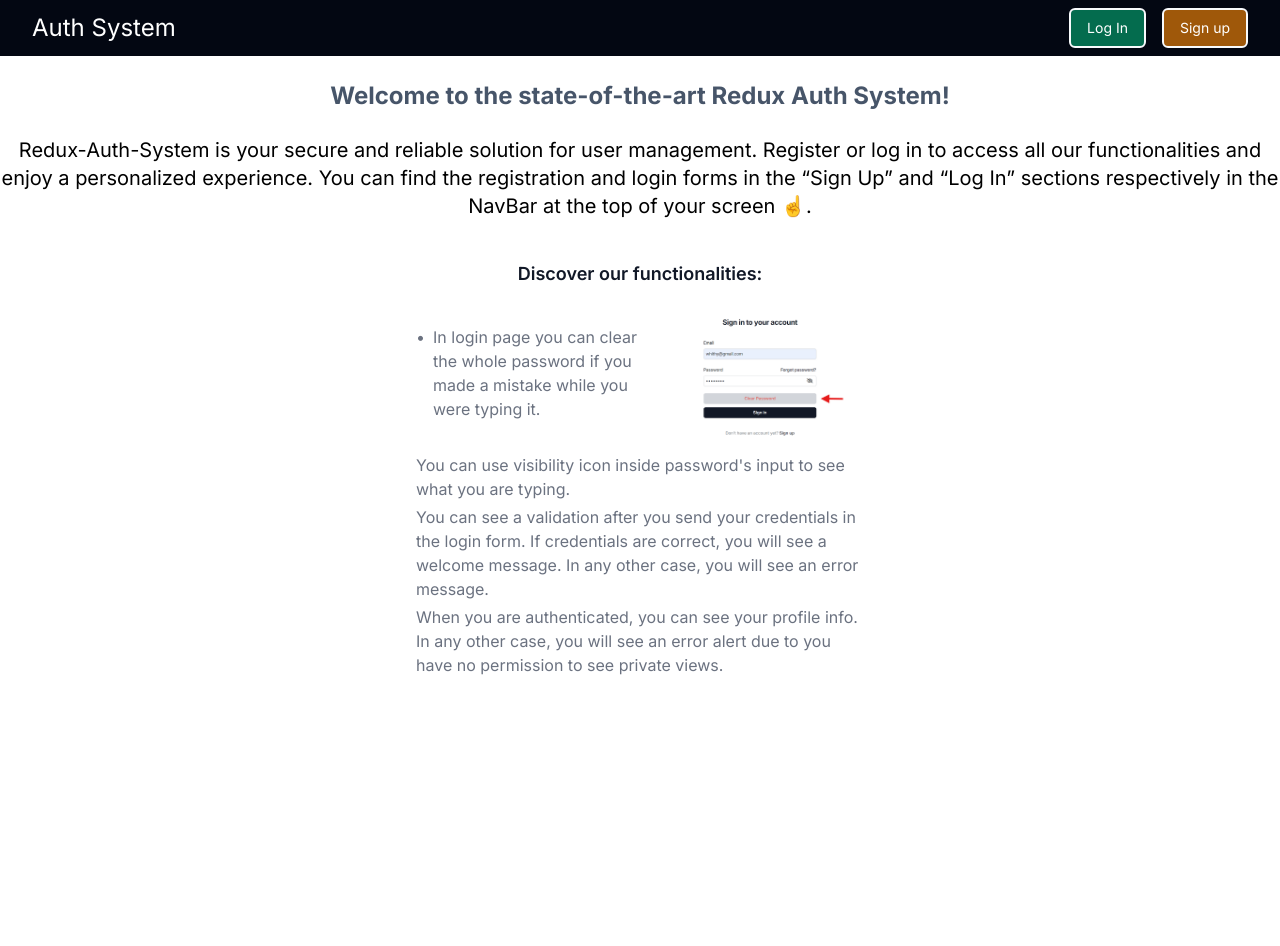
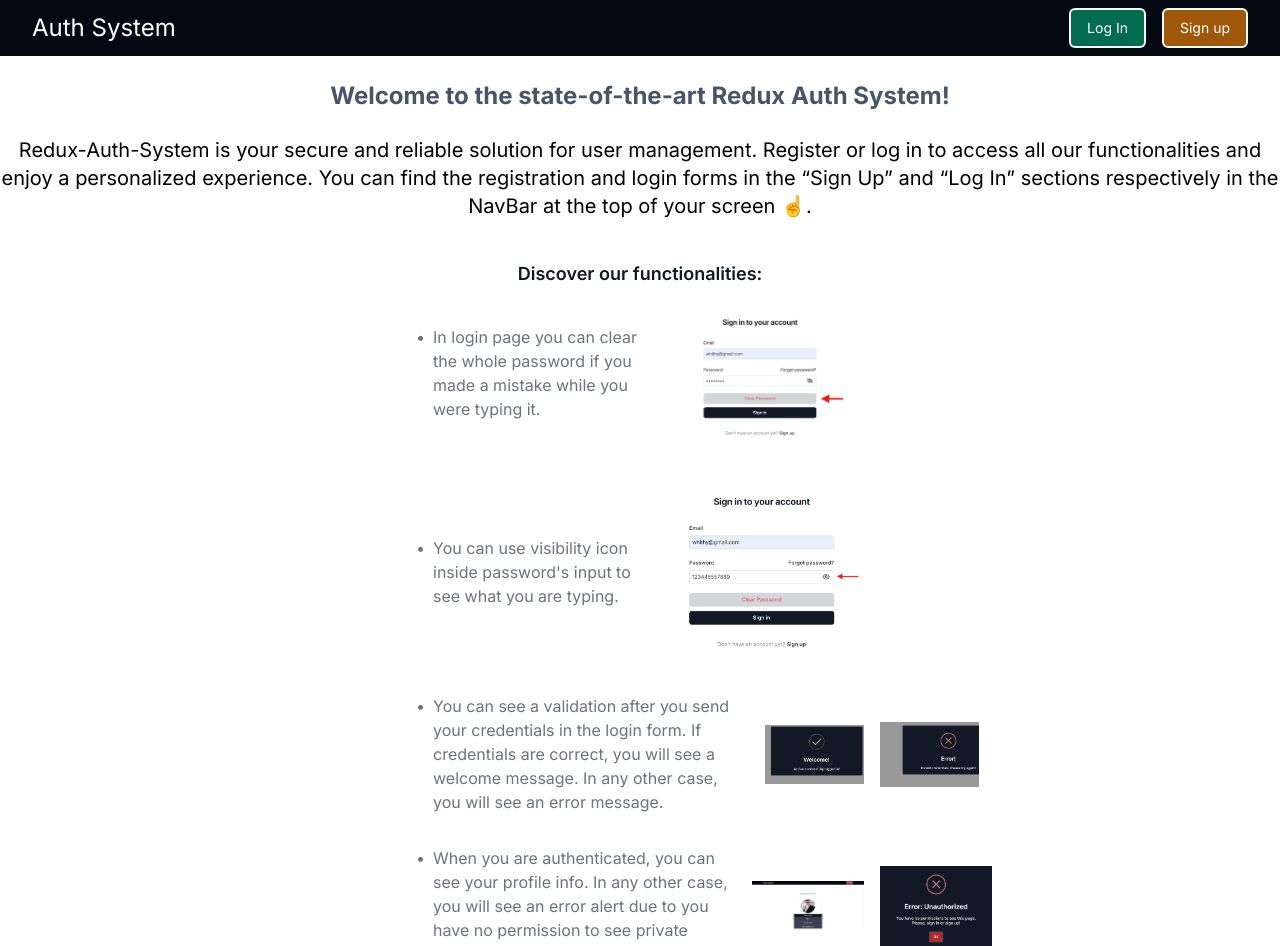
Before and after one commit to carlosdlacoste/redux-auth-app, a Next.js app: page / in a window 1280 px wide. Shown: the top 946 px of the page. Before the commit the page ends 800 px from the top, so only its background shows below. Built offline with nearby package versions, Linux system fonts and the light colour scheme.

Commit message:
Add pictures to each item of home page list

```diff
--- a/src/app/page.js
+++ b/src/app/page.js
@@ -33,7 +33,7 @@ export default function Home() {
               </p>
             <div className="flex flex-col justify-center items-center px-6 py-10">
               <h2 className="mb-2 text-lg font-semibold text-gray-900 dark:text-white">Discover our functionalities:</h2>
-              <ul className="max-w-md space-y-1 text-gray-500 list-inside dark:text-gray-400">
+              <ul className="max-w-md space-y-8 text-gray-500 list-inside dark:text-gray-400">
                   <li>
                     <div className="flex items-center space-x-4">
                       <div className="flex">
@@ -44,13 +44,37 @@ export default function Home() {
                     </div>
                   </li>
                   <li>
-                      You can use visibility icon inside password's input to see what you are typing.
+                    <div className="flex items-center space-x-4">
+                      <div className="flex">
+                        <div className="mr-2">•</div>
+                        <span>You can use visibility icon inside password's input to see what you are typing.</span>
+                      </div>
+                      <Image src="/images/visibility_password.png" alt="Visibility password" width={200} height={200}/>
+                    </div>
                   </li>
                   <li>
-                      You can see a validation after you send your credentials in the login form. If credentials are correct, you will see a welcome message. In any other case, you will see an error message.
+                    <div className="flex items-center space-x-4">
+                      <div className="flex">
+                        <div className="mr-2">•</div>
+                        <span>You can see a validation after you send your credentials in the login form. If credentials are correct, you will see a welcome message. In any other case, you will see an error message.</span>
+                      </div>
+                      <div className="flex items-center space-x-4">
+                        <Image src="/images/succesful_login.png" alt="Succesful Login" width={200} height={200}/>
+                        <Image src="/images/invalid_credentials.png" alt="Invalid Credentials" width={200} height={200}/>
+                      </div>
+                    </div>
                   </li>
                   <li>
-                      When you are authenticated, you can see your profile info. In any other case, you will see an error alert due to you have no permission to see private views.
+                    <div className="flex items-center space-x-4">
+                      <div className="flex">
+                        <div className="mr-2">•</div>
+                        <span>When you are authenticated, you can see your profile info. In any other case, you will see an error alert due to you have no permission to see private views.</span>
+                      </div>
+                      <div className="flex items-center space-x-4">
+                        <Image src="/images/profile_view.png" alt="Succesful Login" width={200} height={200}/>
+                        <Image src="/images/permission_error.png" alt="Invalid Credentials" width={200} height={200}/>
+                      </div>
+                    </div>
                   </li>
               </ul>
             </div>
```
